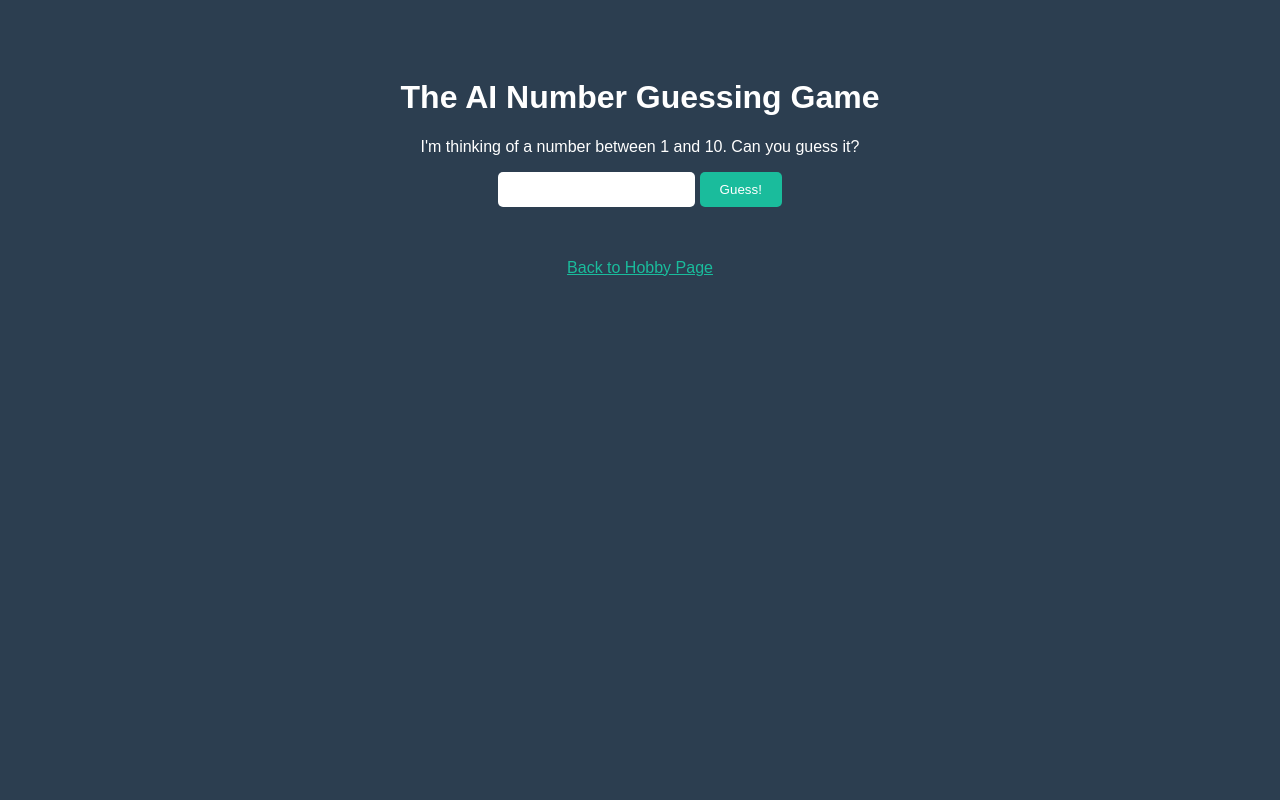
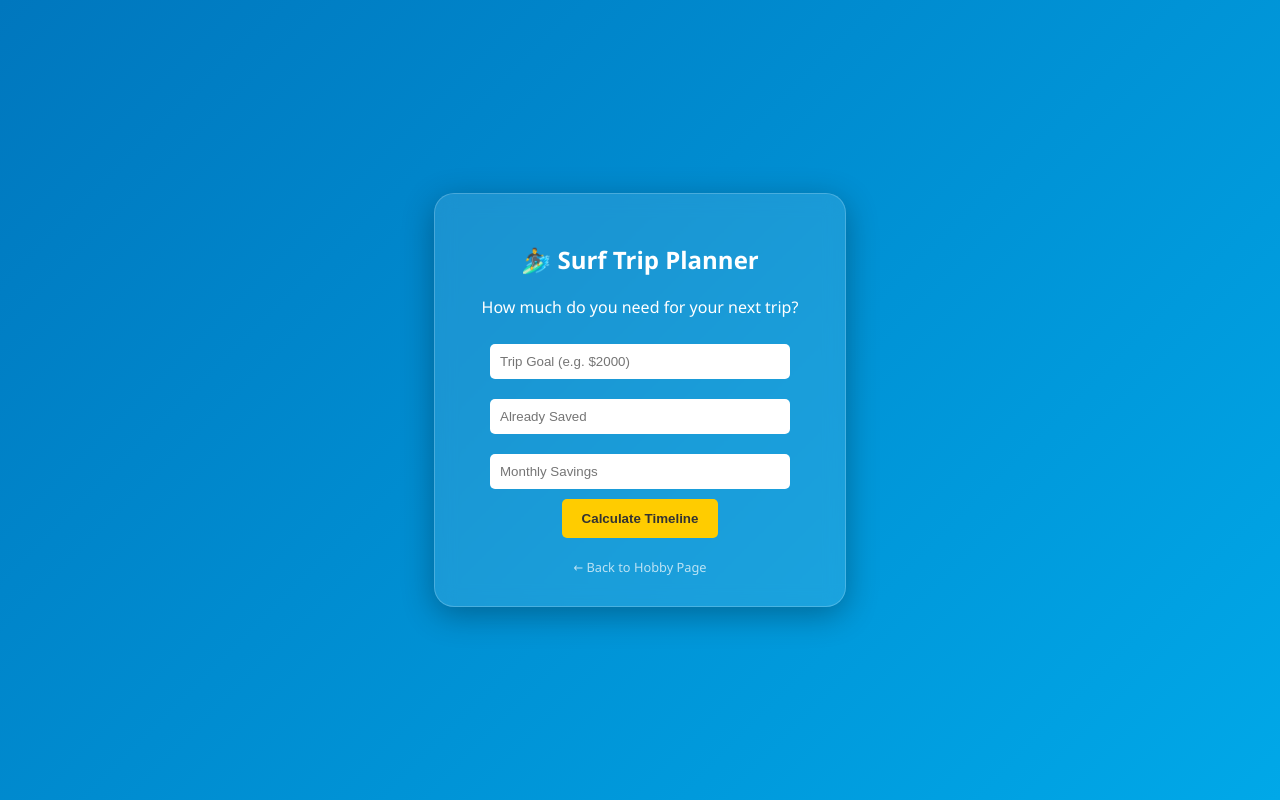
Before and after one commit to riley769/IS201-FinalProject., a plain HTML site: page webapp.html in a window 1280 px wide. Drawn offline with Linux system fonts and the light colour scheme.

Commit message:
Add files via upload

```diff
--- a/mystyles.css
+++ b/mystyles.css
@@ -1,10 +1,26 @@
+/* REQUIREMENT: Custom Background Color */
 body {
-    font-family: 'Arial', sans-serif; /* Requirement: Font Family */
-    color: #333333; /* Requirement: Font Color */
+    background-color: #f0f8ff; /* Light Alice Blue */
+    /* REQUIREMENT: Font Family */
+    font-family: 'Segoe UI', Tahoma, Geneva, Verdana, sans-serif;
+    /* REQUIREMENT: Font Color */
+    color: #2c3e50;
+    margin: 40px;
 }
-.content-box { /* Requirement: 1 of 3 Divs */
+
+/* REQUIREMENT: Style for Divs (1 of 3) */
+.content-box {
     background-color: white;
-    padding: 20px;
-    margin: 20px;
-    border: 1px solid gray;
+    padding: 25px;
+    margin: 20px auto;
+    border-radius: 10px;
+    border: 1px solid #ddd;
+    max-width: 800px;
+    box-shadow: 0 4px 6px rgba(0,0,0,0.1);
 }
+
+.jump-link {
+    color: #3498db;
+    text-decoration: none;
+    font-weight: bold;
+}
--- a/webapp.html
+++ b/webapp.html
@@ -1,30 +1,91 @@
 <!DOCTYPE html>
-<html>
+<html lang="en">
 <head>
-    <title>Number Guessing App</title>
+    <meta charset="UTF-8">
+    <meta name="viewport" content="width=device-width, initial-scale=1.0">
+    <title>Surf Trip Calculator | Riley Fewkes</title>
     <style>
-        body { text-align: center; font-family: sans-serif; background-color: #2c3e50; color: white; padding-top: 50px; }
-        input { padding: 10px; border-radius: 5px; border: none; }
-        button { padding: 10px 20px; background-color: #1abc9c; color: white; border: none; cursor: pointer; border-radius: 5px; }
+        body {
+            font-family: 'Segoe UI', Tahoma, Geneva, Verdana, sans-serif;
+            background: linear-gradient(135deg, #0077be, #00a8e8);
+            color: white;
+            display: flex;
+            justify-content: center;
+            align-items: center;
+            height: 100vh;
+            margin: 0;
+        }
+        .app-container {
+            background: rgba(255, 255, 255, 0.1);
+            backdrop-filter: blur(10px);
+            padding: 30px;
+            border-radius: 20px;
+            box-shadow: 0 8px 32px rgba(0,0,0,0.3);
+            text-align: center;
+            width: 350px;
+            border: 1px solid rgba(255,255,255,0.2);
+        }
+        h2 { margin-bottom: 20px; }
+        input {
+            width: 80%;
+            padding: 10px;
+            margin: 10px 0;
+            border-radius: 5px;
+            border: none;
+        }
+        button {
+            background-color: #ffcc00;
+            color: #333;
+            border: none;
+            padding: 12px 20px;
+            border-radius: 5px;
+            font-weight: bold;
+            cursor: pointer;
+            transition: 0.3s;
+        }
+        button:hover { background-color: #e6b800; transform: scale(1.05); }
+        #result { margin-top: 20px; font-weight: bold; font-size: 1.1em; }
+        .back-link { display: block; margin-top: 20px; color: white; text-decoration: none; font-size: 0.8em; opacity: 0.7; }
     </style>
 </head>
 <body>
-    <h1>The AI Number Guessing Game</h1>
-    <p>I'm thinking of a number between 1 and 10. Can you guess it?</p>
-    <input type="number" id="guessInput">
-    <button onclick="checkGuess()">Guess!</button>
-    <p id="message"></p>
-    <br><br>
-    <a href="scratch.html" style="color: #1abc9c;">Back to Hobby Page</a>
 
-    <script>
-        let target = Math.floor(Math.random() * 10) + 1;
-        function checkGuess() {
-            let userGuess = document.getElementById("guessInput").value;
-            let msg = document.getElementById("message");
-            if (userGuess == target) { msg.innerHTML = "Correct! You got it!"; }
-            else { msg.innerHTML = "Try again!"; }
+<div class="app-container">
+    <h2>🏄‍♂️ Surf Trip Planner</h2>
+    <p>How much do you need for your next trip?</p>
+
+    <input type="number" id="goal" placeholder="Trip Goal (e.g. $2000)">
+    <input type="number" id="saved" placeholder="Already Saved">
+    <input type="number" id="monthly" placeholder="Monthly Savings">
+
+    <button onclick="calculateTrip()">Calculate Timeline</button>
+
+    <div id="result"></div>
+
+    <a href="scratch.html" class="back-link">← Back to Hobby Page</a>
+</div>
+
+<script>
+    function calculateTrip() {
+        const goal = document.getElementById('goal').value;
+        const saved = document.getElementById('saved').value;
+        const monthly = document.getElementById('monthly').value;
+        const resultDiv = document.getElementById('result');
+
+        if (goal <= 0 || monthly <= 0) {
+            resultDiv.innerHTML = "Please enter valid numbers!";
+            return;
         }
-    </script>
+
+        const remaining = goal - saved;
+        if (remaining <= 0) {
+            resultDiv.innerHTML = "Pack your bags! You're ready to hit the waves! 🌊";
+        } else {
+            const months = Math.ceil(remaining / monthly);
+            resultDiv.innerHTML = `You need $${remaining} more. <br> You'll be surfing in <strong>${months} months!</strong> 🤙`;
+        }
+    }
+</script>
+
 </body>
 </html>
```
Also changed, not shown: index.html (+29 -2 lines), scratch.html (+47 -29 lines).
